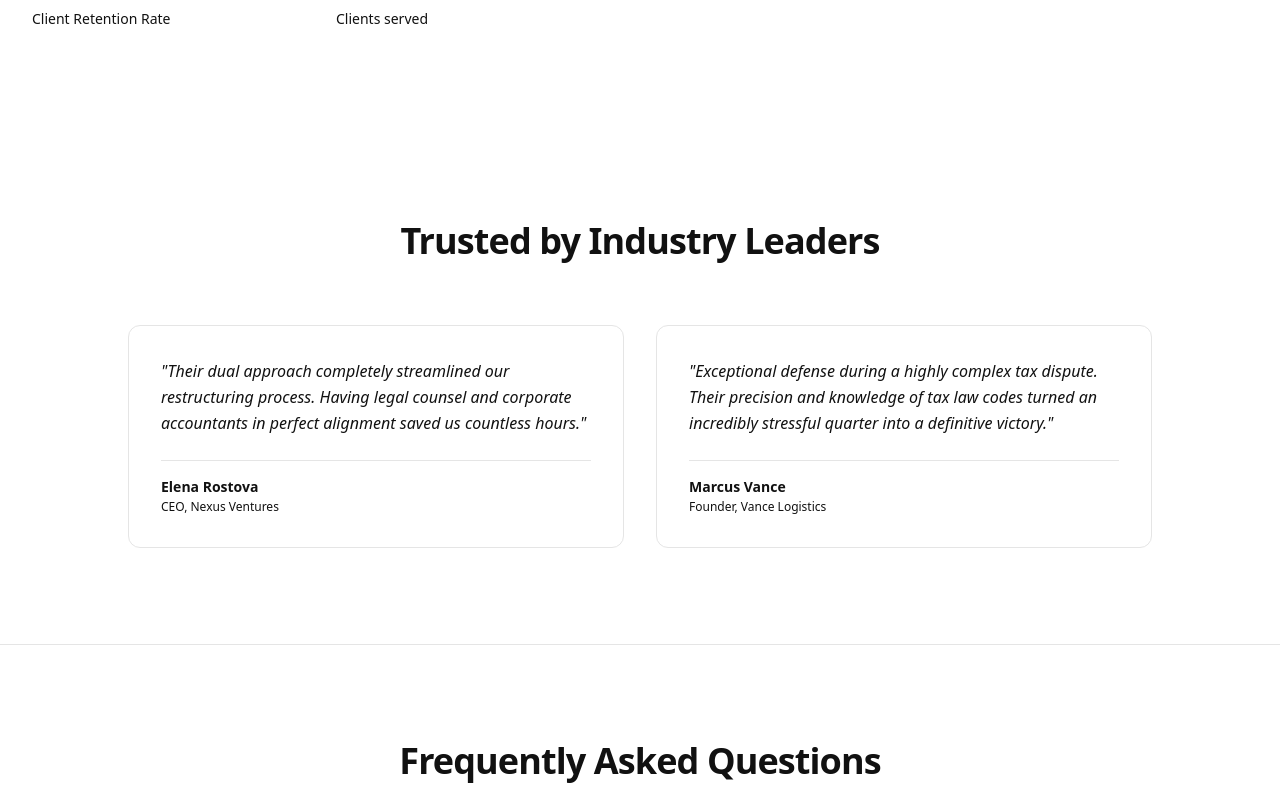
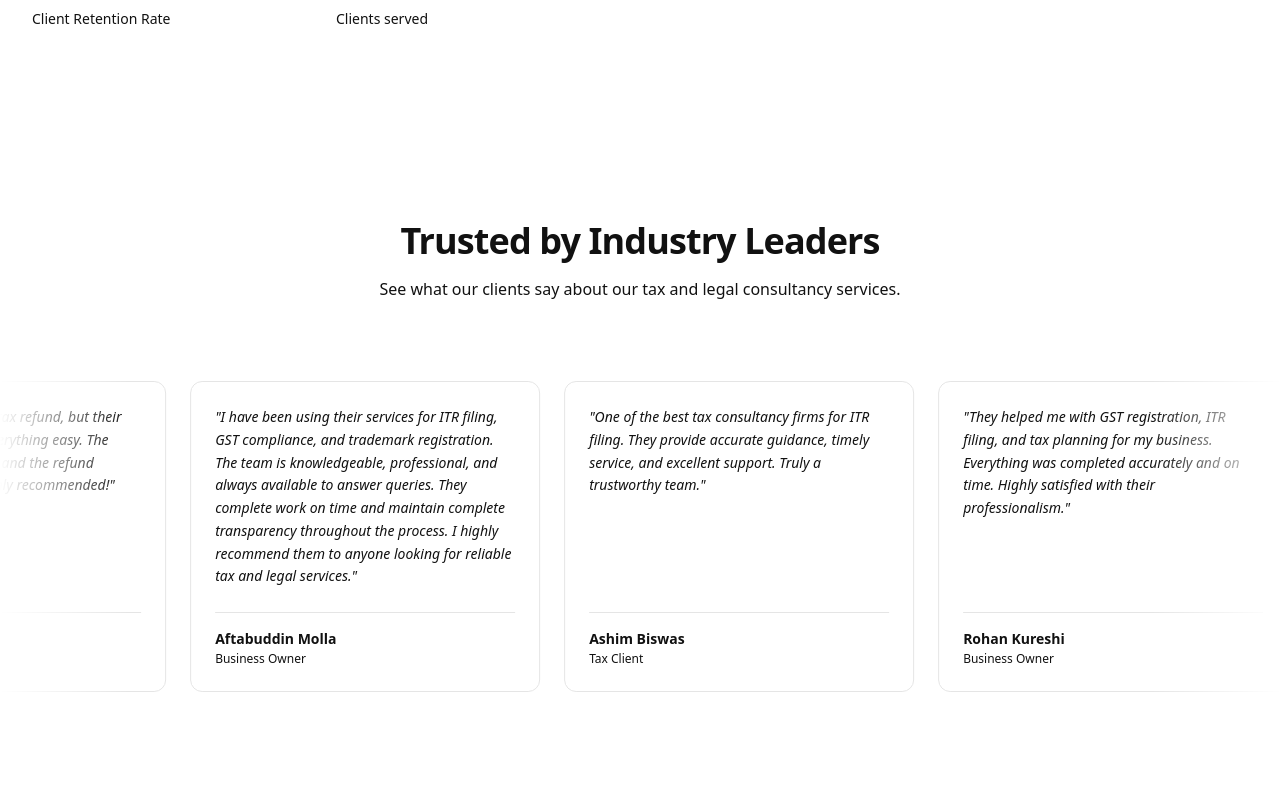
Before and after one commit to DEBOJEETDAS36/firmz, a Next.js app: page / in a window 1280 px wide. Shown: the part 2961-3760 px from the top of the page. Built offline with nearby package versions, Linux system fonts and the light colour scheme.

Commit message:
Real users testimonials added with animation

```diff
--- a/components/testimonials.tsx
+++ b/components/testimonials.tsx
@@ -1,29 +1,84 @@
 export function Testimonials() {
   const reviews = [
     {
-      quote: "Their dual approach completely streamlined our restructuring process. Having legal counsel and corporate accountants in perfect alignment saved us countless hours.",
-      author: "Elena Rostova",
-      role: "CEO, Nexus Ventures"
+      quote: "Excellent service for ITR filing. The entire process was smooth, quick, and hassle-free. They explained every deduction and tax benefit clearly and filed my return on time. Highly recommended!",
+      author: "Sagar Krishna Saha",
+      role: "Tax Client"
     },
     {
-      quote: "Exceptional defense during a highly complex tax dispute. Their precision and knowledge of tax law codes turned an incredibly stressful quarter into a definitive victory.",
-      author: "Marcus Vance",
-      role: "Founder, Vance Logistics"
+      quote: "I was worried about my tax refund, but their expert guidance made everything easy. The return was filed correctly, and the refund process was smooth. Highly recommended!",
+      author: "Priyanka Nath",
+      role: "Tax Client"
+    },
+    {
+      quote: "I have been using their services for ITR filing, GST compliance, and trademark registration. The team is knowledgeable, professional, and always available to answer queries. They complete work on time and maintain complete transparency throughout the process. I highly recommend them to anyone looking for reliable tax and legal services.",
+      author: "Aftabuddin Molla",
+      role: "Business Owner"
+    },
+    {
+      quote: "One of the best tax consultancy firms for ITR filing. They provide accurate guidance, timely service, and excellent support. Truly a trustworthy team.",
+      author: "Ashim Biswas",
+      role: "Tax Client"
+    },
+    {
+      quote: "They helped me with GST registration, ITR filing, and tax planning for my business. Everything was completed accurately and on time. Highly satisfied with their professionalism.",
+      author: "Rohan Kureshi",
+      role: "Business Owner"
+    },
+    {
+      quote: "The team guided me through every step of the ITR filing process and ensured everything was filed correctly. Excellent customer support and reasonable fees.",
+      author: "Susuma Biswas",
+      role: "Tax Client"
+    },
+    {
+      quote: "Outstanding service! They handled my ITR filing with great accuracy and professionalism. All my queries were answered patiently. Will definitely use their services again.",
+      author: "Md Shezan Nazmi",
+      role: "Tax Client"
+    },
+    {
+      quote: "They helped me with GST registration. Everything was completed accurately and on time. Highly satisfied with their professionalism.",
+      author: "Tuhin Biswas",
+      role: "Business Owner"
+    },
+    {
+      quote: "One of the best tax and legal consultancy firms. Honest advice, reasonable fees, and excellent customer support. I will definitely use their services again.",
+      author: "Roni Poddar",
+      role: "Consultancy Client"
+    },
+    {
+      quote: "Quick response, knowledgeable professionals, and hassle-free documentation. My ITR was filed within a day. Excellent experience!",
+      author: "Sk Ibrar Ali",
+      role: "Tax Client"
+    },
+    {
+      quote: "I got my trademark registered through this firm. They guided me from the trademark search to filing the application. The process was transparent and professional. Thank you!",
+      author: "Gulam Ahmed Raza",
+      role: "Trademark Client"
     }
   ];
 
   return (
-    <section id="testimonials" className="py-24 bg-background">
-      <div className="mx-auto max-w-7xl px-4 sm:px-6 lg:px-8">
-        <div className="text-center max-w-3xl mx-auto mb-16">
-          <h2 className="text-3xl font-bold tracking-tight text-foreground sm:text-4xl">Trusted by Industry Leaders</h2>
-        </div>
+    <section id="testimonials" className="py-24 bg-background overflow-hidden">
+      <div className="mx-auto max-w-7xl px-4 sm:px-6 lg:px-8 mb-16 text-center">
+        <h2 className="text-3xl font-bold tracking-tight text-foreground sm:text-4xl">
+          Trusted by Industry Leaders
+        </h2>
+        <p className="text-muted-foreground mt-4 text-sm sm:text-base">
+          See what our clients say about our tax and legal consultancy services.
+        </p>
+      </div>
 
-        <div className="grid gap-8 md:grid-cols-2 max-w-5xl mx-auto">
-          {reviews.map((rev, idx) => (
-            <div key={idx} className="flex flex-col justify-between rounded-xl border border-border bg-muted/20 p-8 relative">
-              <p className="text-base italic text-foreground leading-relaxed">
-                 {`"${rev.quote}"`}
+      {/* Marquee Container */}
+      <div className="relative flex width-full overflow-x-hidden [mask-image:linear-gradient(to_right,transparent,white_10%,white_90%,transparent)]">
+        <div className="flex gap-6 py-4 animate-marquee whitespace-nowrap [animation-play-state:running] hover:[animation-play-state:paused]">
+          {/* Render cards twice for a seamless infinite loop */}
+          {[...reviews, ...reviews].map((rev, idx) => (
+            <div
+              key={idx}
+              className="w-[350px] shrink-0 flex flex-col justify-between rounded-xl border border-border bg-muted/20 p-6 whitespace-normal transition-all duration-300 hover:border-foreground/20 hover:bg-muted/40"
+            >
+              <p className="text-sm italic text-foreground leading-relaxed">
+                {`"${rev.quote}"`}
               </p>
               <div className="mt-6 border-t border-border pt-4">
                 <p className="font-semibold text-sm text-foreground">{rev.author}</p>
--- a/tailwind.config.ts
+++ b/tailwind.config.ts
@@ -18,6 +18,17 @@ const config: Config = {
       maxWidth: {
         container: "1200px",
       },
+      // Added marquee animation
+      animation: {
+        marquee: 'marquee 50s linear infinite',
+      },
+      // Added keyframes for seamless looping
+      keyframes: {
+        marquee: {
+          '0%': { transform: 'translateX(0%)' },
+          '100%': { transform: 'translateX(-50%)' },
+        },
+      },
     },
   },
   plugins: [],
```
